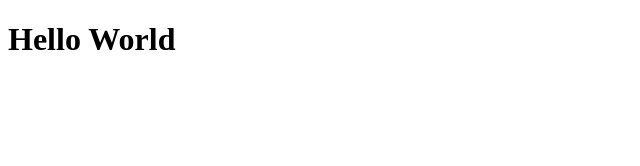
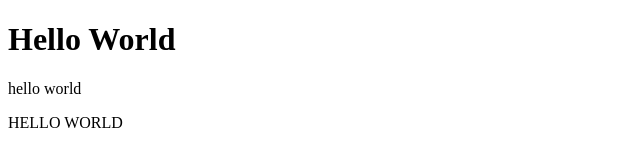
Before and after one commit to Cliff-D56/code-web-exercises, a plain HTML site: page welcome.html in a window 1280 px wide. Shown: the whole page, without its empty margins (0-640 px from the left). Drawn offline with Linux system fonts and the light colour scheme.

Commit message:
Hello HTML

```diff
--- a/js/objects.js
+++ b/js/objects.js
@@ -12,6 +12,7 @@
      *  > console.log(person.firstName) // "Rick"
      *  > console.log(person.lastName) // "Sanchez"
      */
+
     let person = {
         firstname:"Necee",
         lastname:"Holden",
--- a/welcome.html
+++ b/welcome.html
@@ -6,5 +6,8 @@
 </head>
 <body>
 <h1>Hello World</h1>
+hello world
+<p>HELLO WORLD</p>
+
 </body>
 </html>
```
